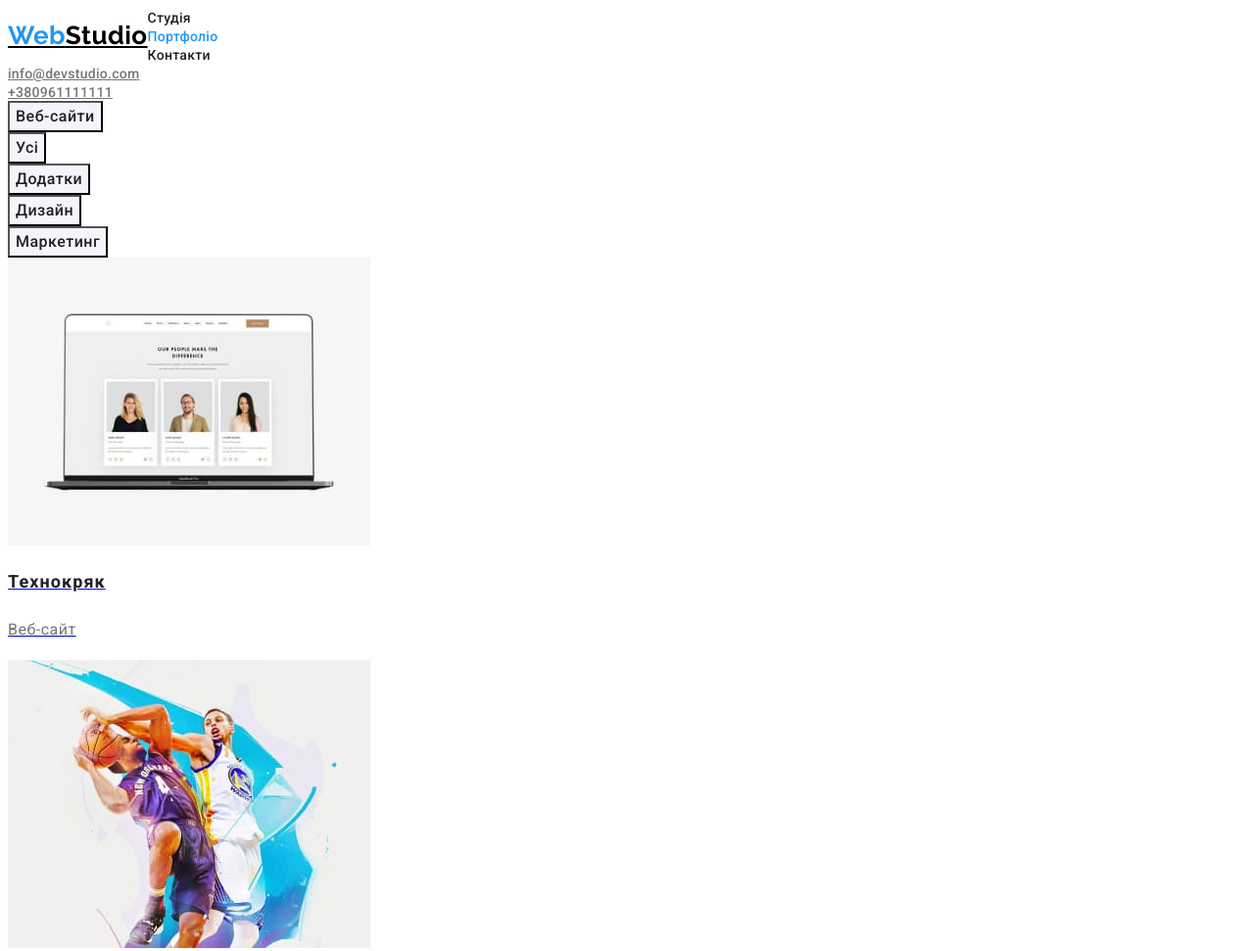
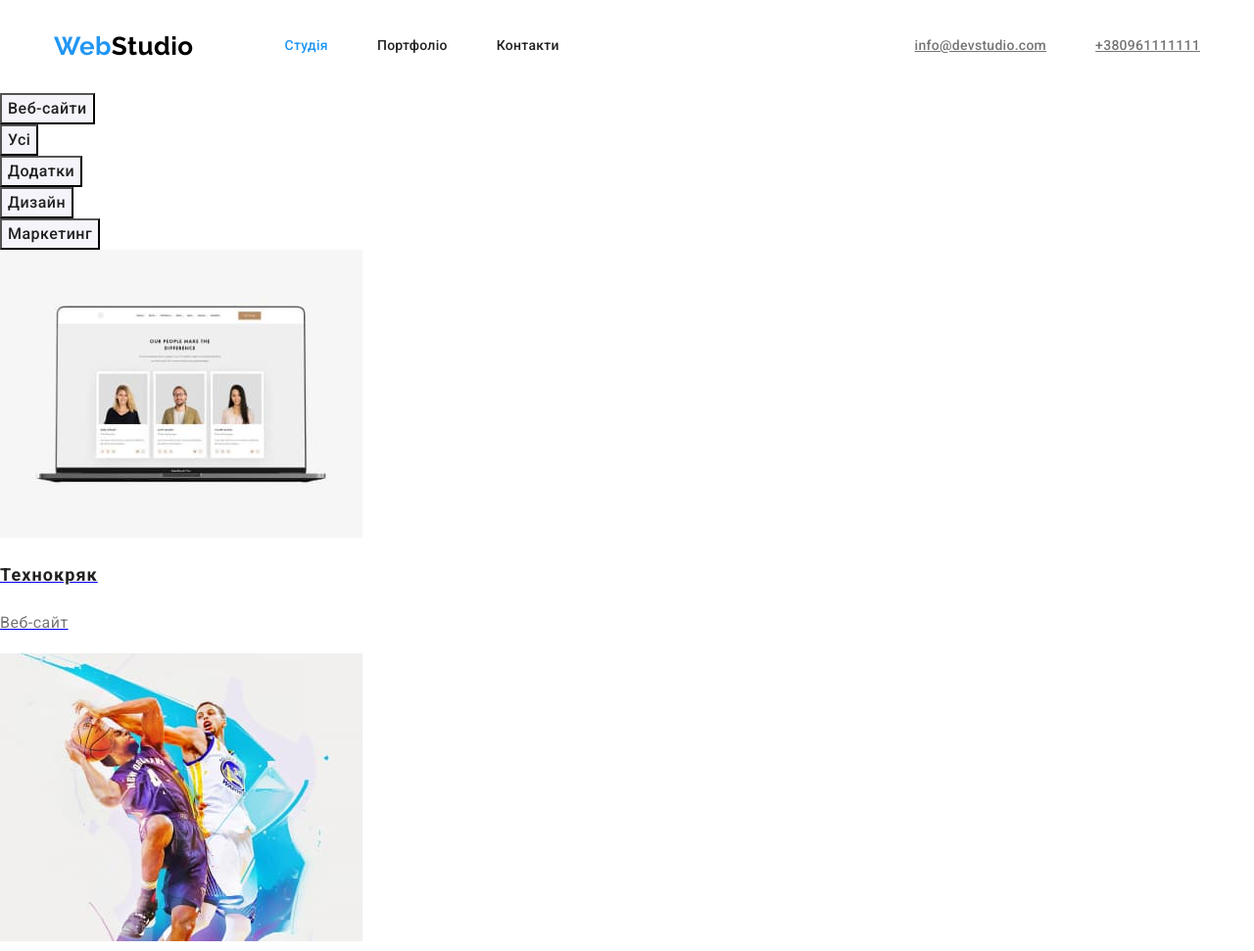
Before and after one commit to DemonVenom666/goit-markup-hw-03, a plain HTML site: page portfolio.html in a window 1280 px wide. Shown: the top 971 px of the page at 98% size. Drawn offline with nearby package versions, Linux system fonts and the light colour scheme.

Commit message:
Update portfolio.html

```diff
--- a/portfolio.html
+++ b/portfolio.html
@@ -6,26 +6,29 @@
     <meta name="viewport" content="width=device-width, initial-scale=1.0">
     <title>Portfolio</title>
     <link href="https://fonts.googleapis.com/css2?family=Raleway:wght@700&family=Roboto:wght@400;500;700;900&display=swap" rel="stylesheet">
+    <link rel="stylesheet" href="https://cdnjs.cloudflare.com/ajax/libs/modern-normalize/1.1.0/modern-normalize.min.css">
     <link rel="stylesheet" href="./css/styles.css">
 </head>
 <body>
 
     <header class="header">
         <!-- Шапка сайту з навігаціею-->
+        <div class="container-nav">
             <nav class="nav">
-            <a href="./index.html" class="logostudio link"><span class="secondary-logo">Web</span>Studio</a>
+                <a href="./index.html" class="logostudio link-studio"><span class="secondary-logo">Web</span>Studio</a>
 
-            <ul class="list">
-                <li><a href="./index.html" class="site-nav link">Студія</a></li>
-                <li><a href="./portfolio.html" class="site-nav-current link">Портфоліо</a></li>
-                <li><a href="#" class="site-nav link">Контакти</a></li>
+                <ul class="pages-nav list">
+                    <li class="item"><a href="./index.html" class="site-nav-current link">Студія</a></li>
+                    <li class="item"><a href="./portfolio.html" class="site-nav link">Портфоліо</a></li>
+                    <li class="item"><a href="#" class="site-nav link">Контакти</a></li>
                 </ul>
             </nav>
 
-        <ul class="list">
-            <li><a href="mailto:info@devstudio.com" class="auth-nav link">info@devstudio.com</a></li>
-            <li><a href="tel:+380961111111" class="auth-nav link">+380961111111</a></li>
+            <ul class="contact-nav list">
+                <li class="item"><a href="mailto:info@devstudio.com" class="auth-nav link">info@devstudio.com</a></li>
+                <li class="item"><a href="tel:+380961111111" class="auth-nav link">+380961111111</a></li>
             </ul>
+        </div>
 
     </header>
 
@@ -128,22 +131,24 @@
     </main>
 
     <footer class="footer">
+        <div class="container-footer">
             <a href="./index.html" class="footer-studio link">Web<span class="footer-logo">Studio</span></a>
 
             <address class="address">
-            <ul class="list">
-                <li>
+                <ul class="contact-footer list">
+                    <li class="nav-map">
                         <a class="address-street link" href="http://goo.gl/maps/RAFGmKEFVeVwXmU8A" target="_blank"
                             rel="noopener noreferrer">м. Київ, пр-т Лесі Українки, 26</a>
                     </li>
-                <li>
+                    <li class="nav-mail">
                         <a href="mailto:info@devstudio.com" class="footer-nav link">info@devstudio.com</a>
                     </li>
-                <li>
+                    <li class="nav-phone">
                         <a href="tel:+380961111111" class="footer-nav link">+380961111111</a>
                     </li>
                 </ul>
             </address>
+        </div>
     </footer>
 </body>
 </html>
```
Lines whose indentation alone changed are shown as unchanged.
